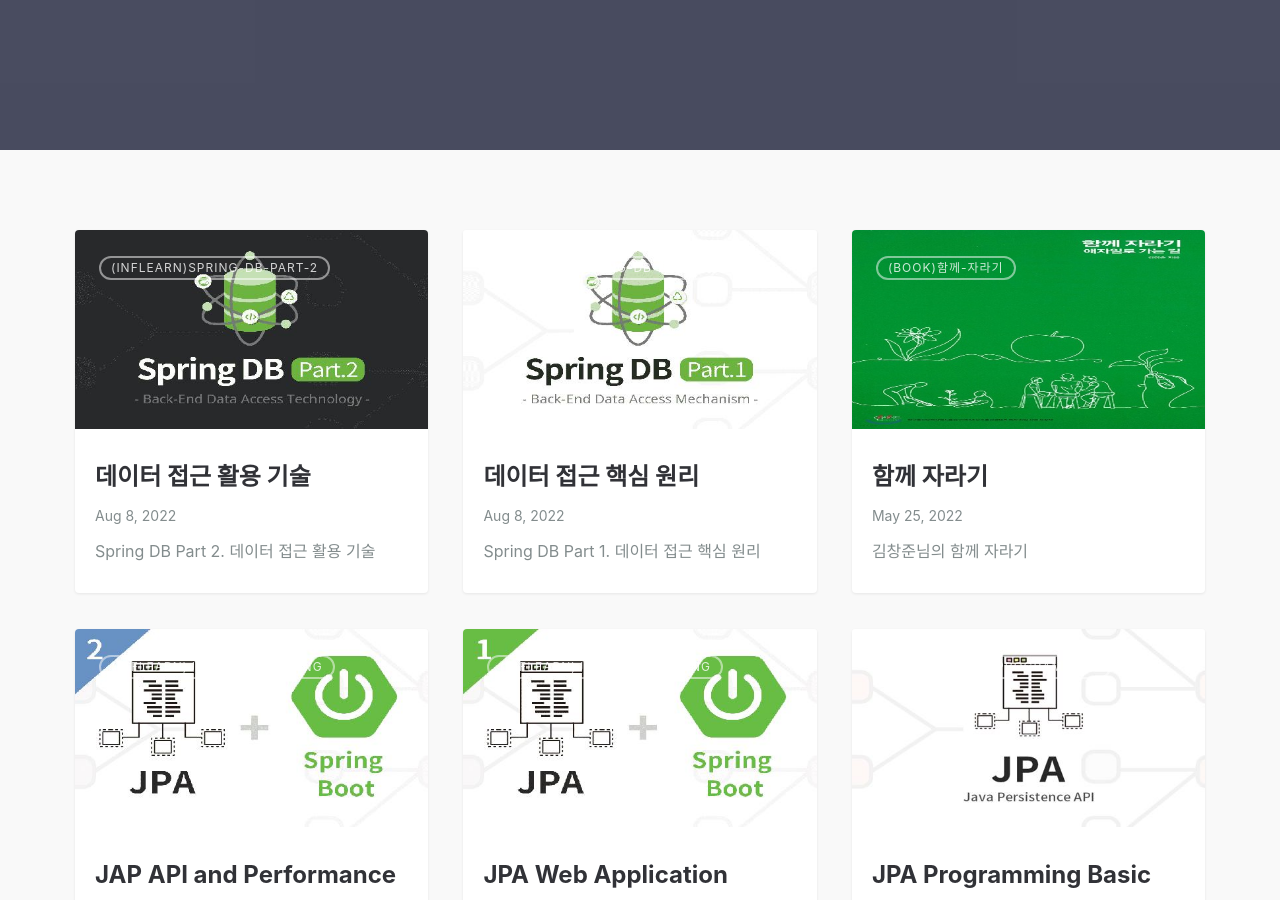
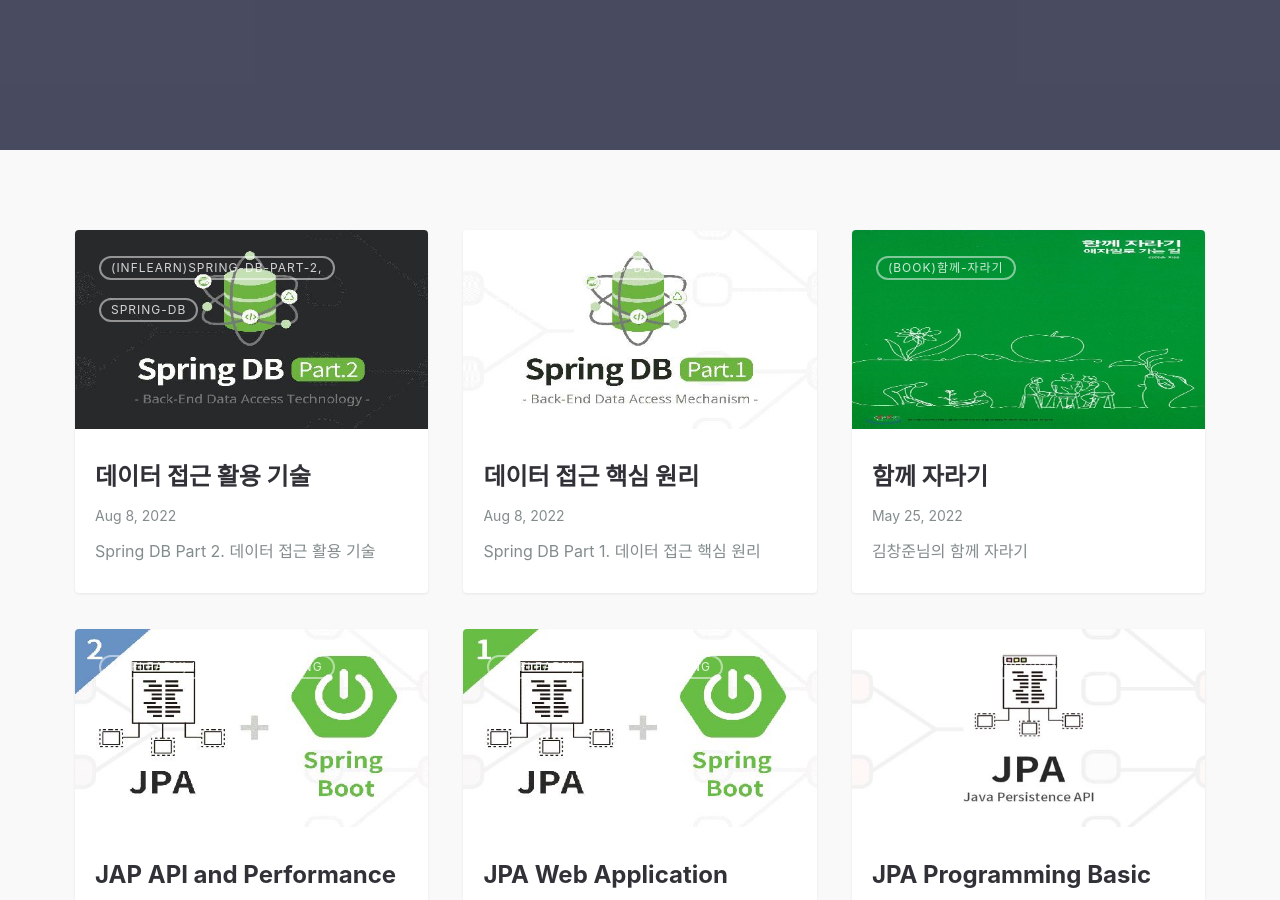
Before and after one commit to jihunparkme/jihunparkme.github.io, a Jekyll site: the page built from index.md, in a window 1280 px wide and 900 px high, scrolled down 426 px. Built offline with Jekyll 4.4.1, drawn with Linux system fonts in a browser that asks for light colours; nearby versions of some CDN libraries.

Commit message:
add: categories

```diff
--- a/_posts/2022-08-08-Spring-DB-Part1.md
+++ b/_posts/2022-08-08-Spring-DB-Part1.md
@@ -2,7 +2,7 @@
 layout: post
 title: 데이터 접근 핵심 원리
 summary: Spring DB Part 1. 데이터 접근 핵심 원리
-categories: (Inflearn)Spring-DB-Part-1
+categories: (Inflearn)Spring-DB-Part-1, Spring-DB
 featured-img: spring-db-part-1
 # mathjax: true
 ---
--- a/_posts/2022-08-08-Spring-DB-Part2.md
+++ b/_posts/2022-08-08-Spring-DB-Part2.md
@@ -2,7 +2,7 @@
 layout: post
 title: 데이터 접근 활용 기술
 summary: Spring DB Part 2. 데이터 접근 활용 기술
-categories: (Inflearn)Spring-DB-Part-2
+categories: (Inflearn)Spring-DB-Part-2, Spring-DB
 featured-img: spring-db-part-2
 # mathjax: true
 ---
```
